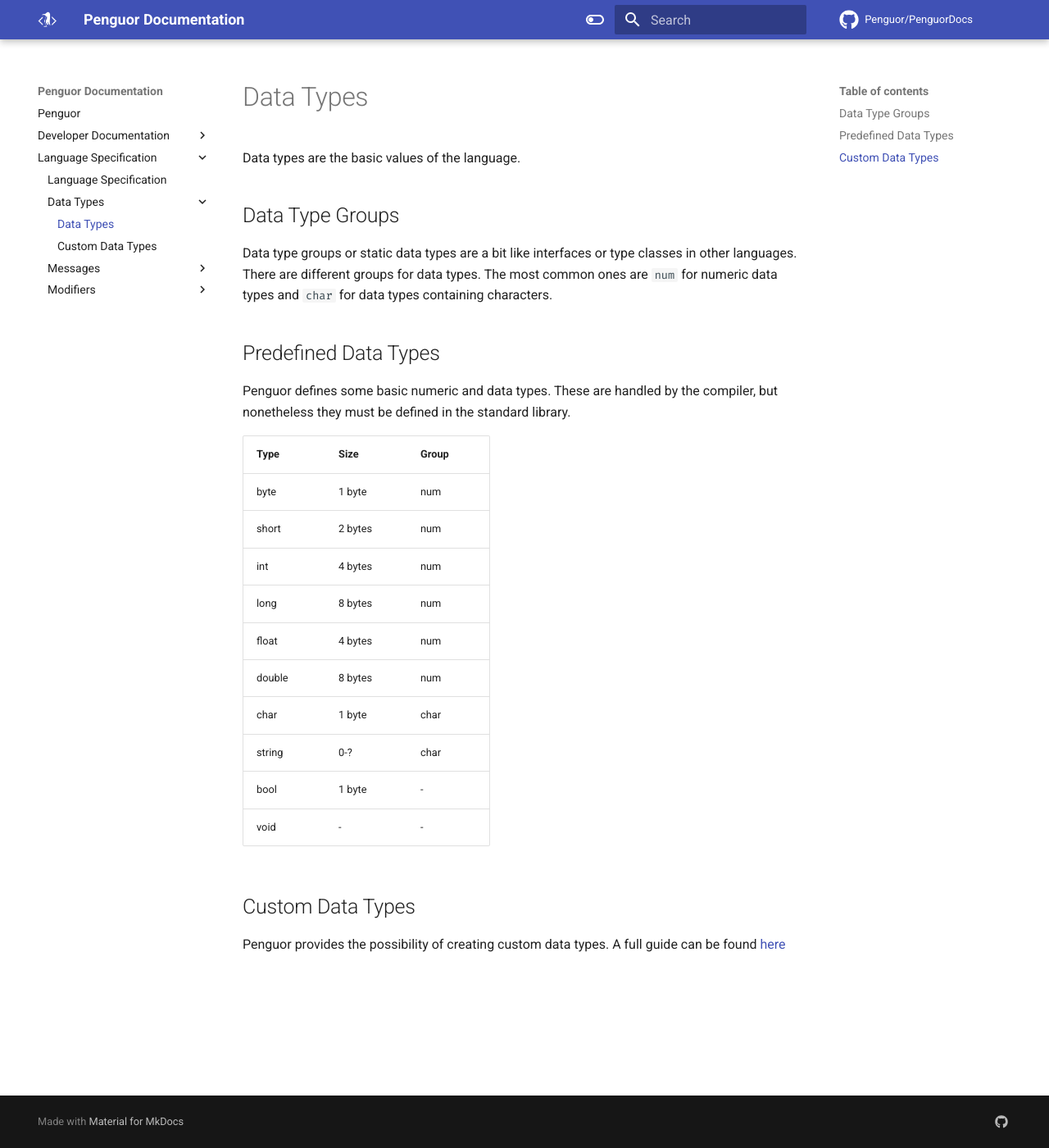
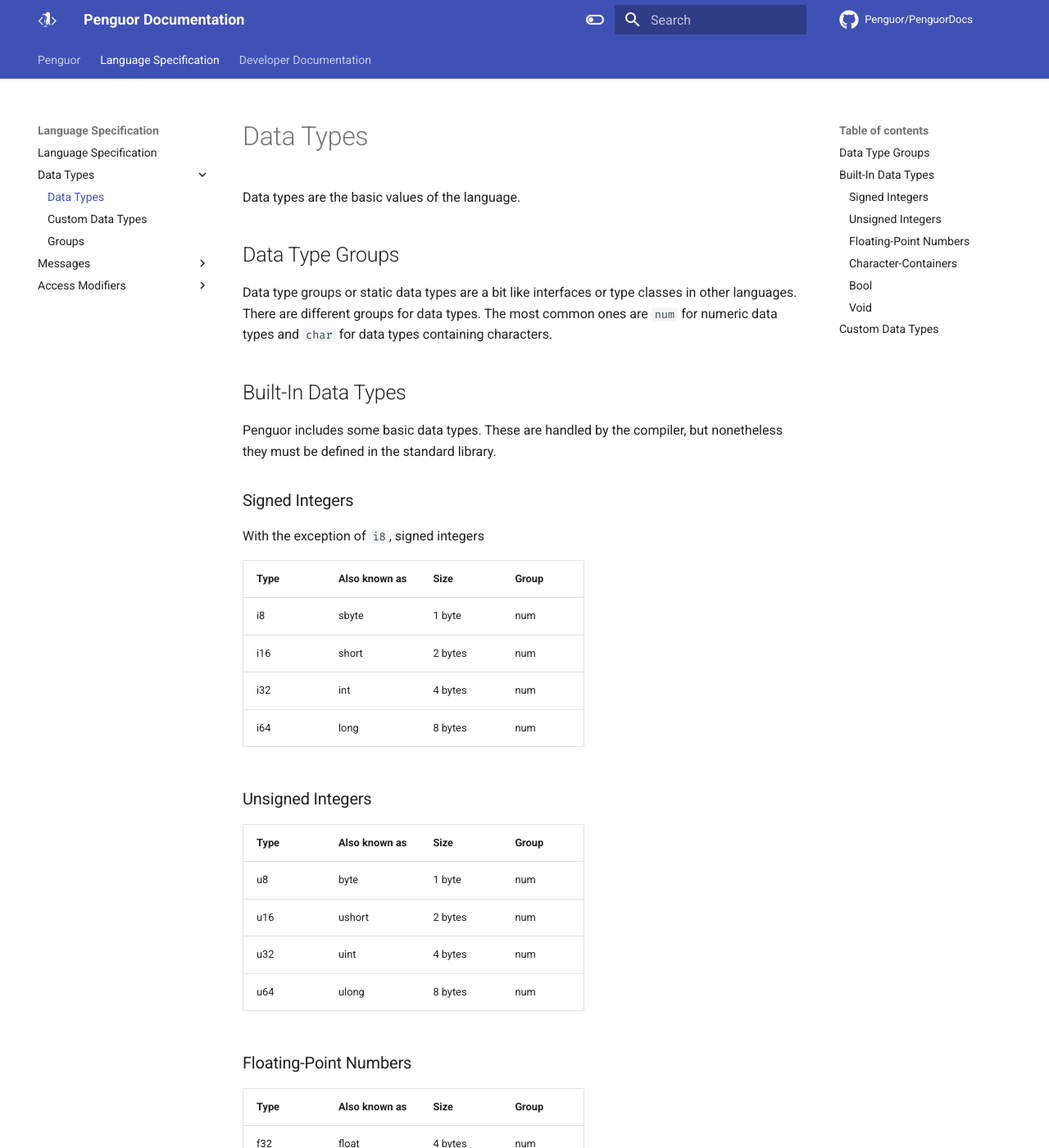
Before and after one commit to Penguor/PenguorDocs, an MkDocs documentation site: the page built from docs/Language_Specification/Data_Types/index.md, in a window 1280 px wide and 1400 px high. Shown: the whole window at 82% size. Built offline with MkDocs 1.6.1 and Material for MkDocs 9.7.7, drawn with Linux system fonts in a browser that asks for light colours; comment, search, counter and statistics services are not loaded; some of the changed text lies outside the part shown.

Commit message:
more restrucuring, work on data type section

```diff
--- a/docs/Language_Specification/Data_Types/index.md
+++ b/docs/Language_Specification/Data_Types/index.md
@@ -7,22 +7,55 @@ Data types are the basic values of the language.
 Data type groups or static data types are a bit like interfaces or type classes in other languages.
 There are different groups for data types. The most common ones are `num` for numeric data types and `char` for data types containing characters.
 
-## Predefined Data Types
+## Built-In Data Types
 
-Penguor defines some basic numeric and data types. These are handled by the compiler, but nonetheless they must be defined in the standard library.
+Penguor includes some basic data types. These are handled by the compiler, but nonetheless they must be defined in the standard library.
 
-| Type   | Size    | Group |
-| ------ | ------- | ----- |
-| byte   | 1 byte  | num   |
-| short  | 2 bytes | num   |
-| int    | 4 bytes | num   |
-| long   | 8 bytes | num   |
-| float  | 4 bytes | num   |
-| double | 8 bytes | num   |
-| char   | 1 byte  | char  |
-| string | 0-?     | char  |
-| bool   | 1 byte  | -     |
-| void   | -       | -     |
+### Signed Integers
+
+With the exception of `i8`, signed integers
+
+| Type | Also known as | Size    | Group |
+| ---- | ------------- | ------- | ----- |
+| i8   | sbyte         | 1 byte  | num   |
+| i16  | short         | 2 bytes | num   |
+| i32  | int           | 4 bytes | num   |
+| i64  | long          | 8 bytes | num   |
+
+### Unsigned Integers
+
+| Type | Also known as | Size    | Group |
+| ---- | ------------- | ------- | ----- |
+| u8   | byte          | 1 byte  | num   |
+| u16  | ushort        | 2 bytes | num   |
+| u32  | uint          | 4 bytes | num   |
+| u64  | ulong         | 8 bytes | num   |
+
+### Floating-Point Numbers
+
+| Type | Also known as | Size    | Group |
+| ---- | ------------- | ------- | ----- |
+| f32  | float         | 4 bytes | num   |
+| f64  | double        | 8 bytes | num   |
+
+### Character-Containers
+
+| Type | Also known as | Size    | Group |
+| ---- | ------------- | ------- | ----- |
+| char | char          | 1 byte  | char  |
+| str  | string        | 0-?     | char  |
+
+### Bool
+
+| Type | Also known as | Size    | Group |
+| ---- | ------------- | ------- | ----- |
+| bool | boolean       | 1 byte  | -     |
+
+### Void
+
+| Type | Also known as | Size    | Group |
+| ---- | ------------- | ------- | ----- |
+| void | -             | -       | -     |
 
 ## Custom Data Types
 
--- a/docs/Language_Specification/Pre-Processor directives/Include.rst
+++ /dev/null
@@ -1,5 +0,0 @@
-#########
- Include
-#########
-
-Different to other languages (like, for example, Python or C++), the :code:`include` keyword in Penguor does not reference files, but rather libraries (I decided to call them that, even though they're just namespaces). To compromise this, you can, like in some of those languages, include specific structures from these namespaces using :code:`from ... include ...`.
--- a/docs/Overview/FAQ.rst
+++ /dev/null
@@ -1,3 +0,0 @@
-****************************
- Frequently asked questions
-****************************
--- a/docs/Overview/What_is_Penguor.rst
+++ /dev/null
@@ -1,5 +0,0 @@
-******************
- What is Penguor?
-******************
-
-Penguor is an in-development data-oriented programming language designed to help creators in the development of sizeable applications, such as games, databases and editing softwares.
--- a/mkdocs.yml
+++ b/mkdocs.yml
@@ -8,6 +8,7 @@ theme:
   features:
     - navigation.instant
     - navigation.top
+    - navigation.tabs
 
   palette:
 
@@ -57,3 +58,24 @@ extra:
     - icon: fontawesome/brands/github
       link: https://github.com/Penguor
       name: Penguor on GitHub
+
+nav:
+  - Penguor:
+    - 'index.md'
+    - 'Penguor/What_is_Penguor.md'
+    - 'Penguor/FAQ.md'
+  - Language Specification:
+    - Language_Specification/index.md
+    - Data Types:
+      - Language_Specification/Data_Types/index.md
+      - Language_Specification/Data_Types/Custom_Data_Types.md
+      - Language_Specification/Data_Types/Groups.md
+    - Messages:
+      - Language_Specification/Messages/Penguor-debugmsg.md
+      - Language_Specification/Messages/PenguorCS-debugmsg.md
+    - Access Modifiers:
+      - Language_Specification/Modifiers/Access_Modifiers.md
+      - Language_Specification/Modifiers/Non_Access_Modifiers.md
+  - Developer Documentation:
+    - 'Developer_Documentation/index.md'
+    - Developer_Documentation/Design_Considerations.md
```
Also changed, not shown: docs/Language_Specification/Data_Types/Custom_Data_Types.md (+1 -1 lines), docs/Language_Specification/Data_Types/Groups.md (added, +4 -0 lines), docs/Language_Specification/Modifiers/Non_Access_Modifiers.md (added, +1 -0 lines), docs/Overview/index.rst (deleted, +0 -9 lines), docs/Penguor/FAQ.md (added, +1 -0 lines), docs/Penguor/What_is_Penguor.md (added, +3 -0 lines).
